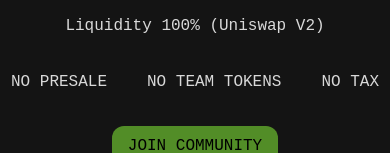
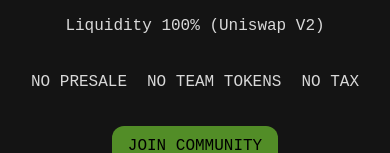
Before and after one commit to GeorgiyAslanyan/wtf, a Next.js app: page / in a window 390 px wide. Shown: the part 786-939 px from the top of the page. Built offline with nearby package versions, Linux system fonts and the light colour scheme; a web font is replaced by a local one.

Commit message:
add buttons

```diff
--- a/app/page.js
+++ b/app/page.js
@@ -41,13 +41,13 @@ export default function Home() {
       <p>Tokenomics</p>
       <p>SUPPLY : 10,000,000,000</p>
       <p>Liquidity 100% (Uniswap V2)</p>
-      <div className="flex gap-10">
+      <div className="flex sm:gap-10 gap-5">
         <p>NO PRESALE</p>
         <p>NO TEAM TOKENS</p>
         <p>NO TAX</p>
       </div>
       <a className="bg-[#528D27] hover:bg-white text-black ease-linear duration-100 transition-all px-4 py-2 rounded-xl"
-        href="http://"
+        href="https://t.me/ethereum_wtf"
         target="_blank"
         rel="noopener noreferrer">JOIN COMMUNITY</a>
       <p className="text-xs text-gray-200">COPYRIGHT © 2023 WTF</p>
--- a/components/Navbar.jsx
+++ b/components/Navbar.jsx
@@ -29,14 +29,14 @@ const Navbar = () => {
         <div className="opacity-0 group-hover:opacity-100 right-0 -mt-1 group-hover:mt-1 duration-100 ease-in-out transition-all flex absolute z-20 flex-col gap-4 px-7 py-3 rounded-xl bg-black backdrop-blur-xl bg-opacity-40">
           <a
             className="text-gray-400 hover:text-white "
-            href="http://"
+            href="https://t.me/ethereum_wtf"
             target="_blank"
             rel="noopener noreferrer">
             Telegram
           </a>
           <a
             className="text-gray-400 hover:text-white "
-            href="http://"
+            href="https://twitter.com/ethereum_wtf"
             target="_blank"
             rel="noopener noreferrer">
             Twitter
```
